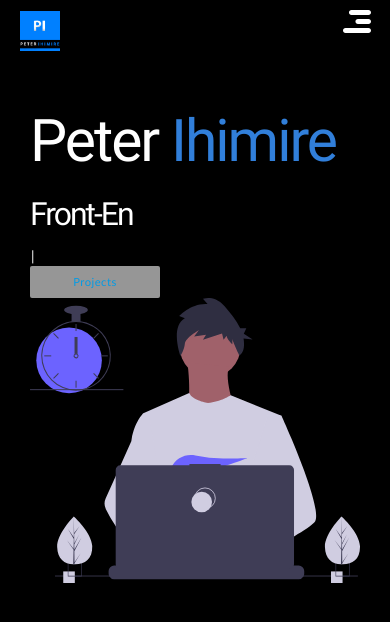
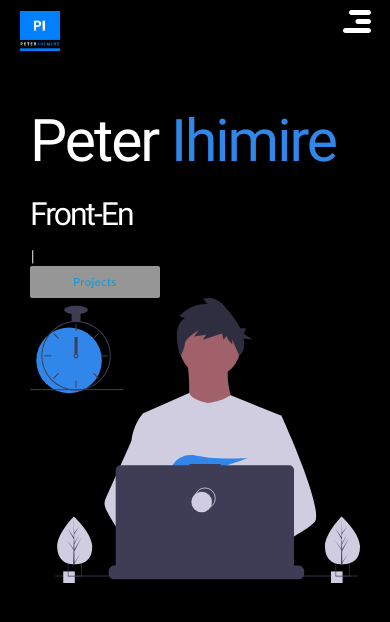
Before and after one commit to peterihimire/peterihimire-next, a Next.js app: page / in a window 390 px wide. Shown: the top 622 px of the page. Built offline with nearby package versions, Linux system fonts and the light colour scheme.

Commit message:
Added the homw image with the correct color, still working on how to fix the whole banner

```diff
--- a/components/banner.js
+++ b/components/banner.js
@@ -14,7 +14,7 @@ const Banner = () => {
                   onInit={(typewriter) => {
                     typewriter
                       .typeString(
-                        '<h1>Peter <span style="color:  #317fda">Ihimire</span></h1>'
+                        '<h1>Peter <span style="color:  #3187e9">Ihimire</span></h1>'
                       )
                       .pauseFor(1500)
                       .typeString("<h4>Front-End Web Developer</h4>")
--- a/styles/Home.module.css
+++ b/styles/Home.module.css
@@ -1,14 +1,14 @@
-.container {
+/* .container {
   min-height: 100vh;
   padding: 0 0.5rem;
   display: flex;
   flex-direction: column;
   justify-content: center;
   align-items: center;
-}
+} */
 
 .main {
-  padding: 5rem 0;
+  padding: 10rem 0 2rem 0;
   /* flex: 1;
   display: flex;
   flex-direction: column;
@@ -16,7 +16,7 @@
   align-items: center; */
 }
 
-.footer {
+/* .footer {
   width: 100%;
   height: 100px;
   border-top: 1px solid #eaeaea;
@@ -112,11 +112,14 @@
 
 .logo {
   height: 1em;
-}
+} */
 
 @media (max-width: 600px) {
   .grid {
     width: 100%;
     flex-direction: column;
   }
+  .main {
+    padding: 5rem 0 0 0;
+  }
 }
--- a/styles/banner.css
+++ b/styles/banner.css
@@ -8,3 +8,7 @@
   /* padding-top: 15% !important; */
   /* background-color: red; */
 }
+.main-txt-container {
+  position: relative;
+  top: 30px;
+}
--- a/styles/globals.css
+++ b/styles/globals.css
@@ -16,7 +16,7 @@ a {
 } */
 :root {
   /* --pry-color: #008ed6; */
-  --pry-color: #317fda;
+  --pry-color: #3187e9;
   --sec-color: #969696;
   /* --sec-color: #868e96; */
   --mainGrey: #f9f9f9;
```
Also changed, not shown: public/undraw-code-3.svg.
